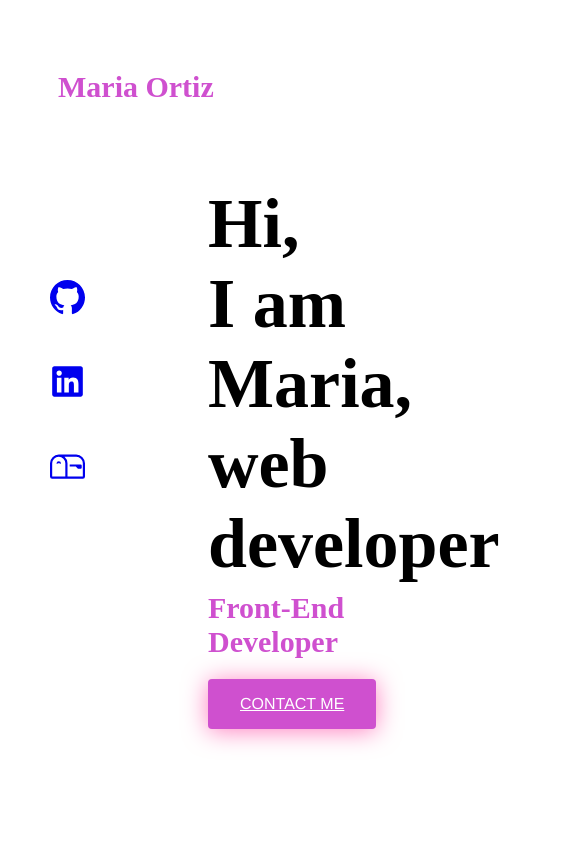
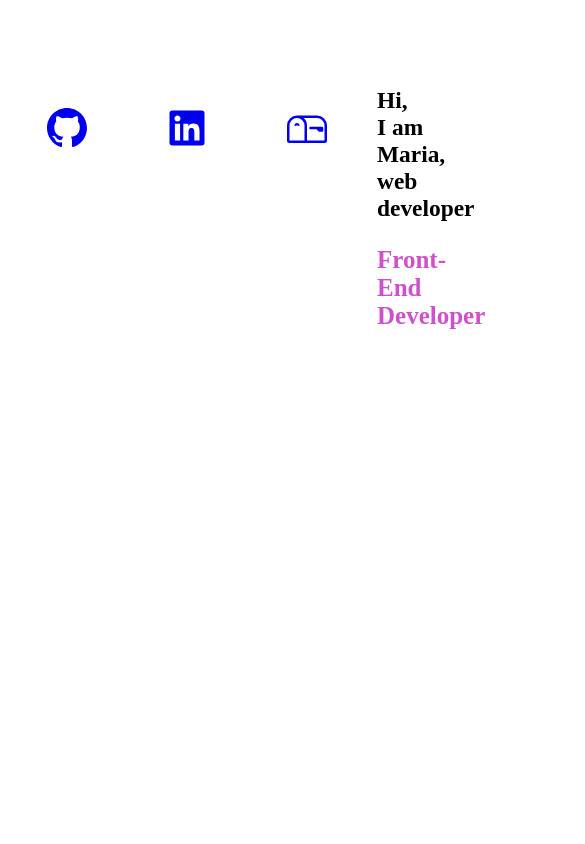
Before and after one commit to miaor5/My-personal-page, a React app: page / in a window 390 px wide. Shown: the top 844 px of the page, 585 px wide, since content can reach past the window. Built offline with nearby package versions, Linux system fonts and the light colour scheme.

Commit message:
main responsive

```diff
--- a/src/components/Home.js
+++ b/src/components/Home.js
@@ -1,18 +1,35 @@
 import '../styles/App.scss';
 import Menu from './Menu';
-import Social from './Social';
-import { Link } from 'react-router-dom';
 import Aboutme from './Aboutme';
 import Skills from './Skills';
 import Myprojects from './Myprojects';
 import Contactme from './Contactme';
+import { BsGithub } from 'react-icons/bs';
+import { FaLinkedin } from 'react-icons/fa';
+import { BsMailbox } from 'react-icons/bs';
 
 function Home(props) {
   return (
     <>
       <Menu />
-      <Social />
+
       <main className="main__container">
+        <nav className="social__links">
+          <a href="https://github.com/miaor5" alt="Github" className="github">
+            <BsGithub />
+          </a>
+          <a
+            href="https://www.linkedin.com/in/maria-ortiz-mero-a48871206/"
+            alt="Linkeding"
+            className="ln"
+          >
+            <FaLinkedin />
+          </a>
+          <a href="mailto:ortiz.maria.mero@gmail.com">
+            <BsMailbox />
+          </a>
+        </nav>
+        <div>
           <h1 className="main__container--name" id="Home">
             Hi,
             <br /> I am Maria,
@@ -22,6 +39,7 @@ function Home(props) {
           <a href="#contact" className="main__container--button">
             CONTACT ME
           </a>
+        </div>
       </main>
       <Aboutme />
       <Skills />
--- a/src/components/Menu.js
+++ b/src/components/Menu.js
@@ -4,7 +4,7 @@ function Menu(props) {
   return (
     <>
       <header className="header">
-        <h4 className="header__title">Maria Ortiz</h4>
+
         <div>
           <ul className="header__list">
             <li>
--- a/src/components/Social.js
+++ b/src/components/Social.js
@@ -7,7 +7,7 @@ import { BsMailbox } from 'react-icons/bs';
 function Social() {
   return (
     <>
-      <nav className="social__links">
+      {/* <nav className="social__links">
         <a href="https://github.com/miaor5" alt="Github" className="github">
           <BsGithub />
         </a>
@@ -21,7 +21,7 @@ function Social() {
         <a href="mailto:ortiz.maria.mero@gmail.com">
           <BsMailbox />
         </a>
-      </nav>
+      </nav> */}
     </>
   );
 }
--- a/src/styles/App.scss
+++ b/src/styles/App.scss
@@ -1,11 +1,10 @@
 body{
   background-color: white;
 }
+//Menu
 .header {
-  display: flex ;
-  flex-direction: row;
-  justify-content: space-between;
-  width: 100vh;
+  background-color: red;
+  width: 100vw;
   color: rgb(207, 80, 207);
   margin-left: 50px;
   margin-right: 10px;
@@ -17,26 +16,44 @@ body{
 }
 .header__list{
   position: fixed;
+  // right: 30px;
   list-style:none;
   text-decoration: none;
   display: flex;
   font-weight: bold;
   gap: 20px;
   font-size: 17px;
-  margin-left: 40px;
+  // margin-left: 40px;
+}
+@media (max-width: 768px) {
+  .header {
+    display: none;
+  }
+  .header__list{
+    display: none;
+  }
+}
+
+
+//Home
+.main__container{
+  display: flex;
+  flex-direction: row;
+  height: 100vh;
+  width: 100vw;
 }
 .main__container--name{
 color: black;
-font-size: 70px;
-margin-top: 40px;
+font-size: 6vw;
+margin-top: 0.1vh;
 margin-left: 200px;
 }
 .main__container--title{
   color:rgb(207, 80, 207);
   margin-left: 200px;
-  margin-top: -40px;
+  margin-top: -20px;
   margin-bottom: 20px;
-  font-size: 30px;
+  font-size: 4vw;
 }
 .main__container--button{
   margin-left: 200px;
@@ -54,7 +71,66 @@ margin-left: 200px;
   transition: transform ease-in 0.1s, box-shadow ease-in 0.25s;
   box-shadow: 0 2px 25px rgba(255, 0, 130, 0.5);
 }
+@media (max-width: 768px) {
 
+  .main__container{
+    height: 100vh;
+  }
+  .main__container--name{
+    color: black;
+    // font-size: 5vw;
+    margin-top: 50%;
+    margin-left: 50px;
+    }
+    .main__container--title{
+      color:rgb(207, 80, 207);
+      margin-left: 50px;
+      margin-top: 15%;
+      margin-bottom: 20px;
+      font-size: 25px;
+    }
+    .main__container--button{
+      display: none;
+
+    }
+}
+
+//Home-Social
+
+.social__links{
+  display: flex;
+  flex-direction: column;
+  font-size: 3vw;
+  gap: 40px;
+  margin-left: 10%;
+  margin-top: 100px;
+  color: rgb(207, 80, 207);
+   :hover{
+    font-size: 4vw;
+    color: rgba(255, 0, 130, 0.5);
+   }
+  }
+  @media (max-width: 768px) {
+    .social__links{
+      display: flex;
+      flex-direction: row;
+      font-size: 40px;
+      color: rgb(207, 80, 207);
+      // position: absolute;
+      // top: 500px;
+      // left: 60px;
+   :hover{
+    font-size: 50px;
+    color: rgba(255, 0, 130, 0.5);
+   }
+  }
+  .github{
+    margin-right: 40px;
+  }
+  .ln{
+    margin-right: 40px;
+  }
+    }
 //Skills
 .container{
   height: 100vh;
@@ -98,25 +174,17 @@ margin-left: 200px;
    box-shadow: 0px 0px 15px 15px rgb(207, 80, 207);
   -webkit-box-shadow: 0px 0px 15px 15px rgb(207, 80, 207);
 }
+@media (max-width: 768px) {
+  .container{
+    padding-top: 150px;
+    padding-bottom: 550px;
+  }
+  .skills--icons{
+    width: 100px;
+    height: 100px;
+  }
+}
 
-
-//Social
-
-.social__links{
-display: flex;
-flex-direction: column;
-font-size: 35px;
-color: rgb(207, 80, 207);
-position: absolute;
-top: 280px;
-left: 50px;
-gap: 40px;
-
- :hover{
-  font-size: 50px;
-  color: rgba(255, 0, 130, 0.5);
- }
-}
 
 //About Me
 
@@ -125,7 +193,7 @@ gap: 40px;
   width: 100%;
   display: grid;
   column-gap: auto;
-  grid-template-columns: 400px 400px;
+  grid-template-columns: 1fr 1fr;
   grid-template-rows:1fr 1fr 1fr;
   justify-content: space-between;
   width: 900px;
@@ -170,48 +238,26 @@ gap: 40px;
 .aboutme{
   display: flex;
   flex-direction: column;
-  margin-left: 60px;
+  width: 100%;
+  margin-left: 40px;
   margin-top: 200px;
+
     &__image{
-      margin-left: 8px;
-      margin-top: 20px;
+      margin-left: 20px;
     }
     &__text{
-      width: 290px;
       margin-bottom: 250px;
       font-size: 20px;
+      width: auto;
+      flex-wrap: wrap;
+
     }
     &__title{
-      margin-left: 50px;
+      padding-bottom: 20px;
       }
 }
 
 }
-
-// @media all and (min-width: 1200px) {
-//   .aboutme{
-//     display: flex;
-//     flex-direction: column;
-//     margin-left: 60px;
-//     margin-top: 200px;
-//       &__image{
-//         margin-left: 8px;
-//         margin-top: 20px;
-//       }
-//       &__text{
-//         width: 290px;
-//         margin-bottom: 250px;
-//         font-size: 20px;
-//       }
-//       &__title{
-//         margin-left: 50px;
-//         }
-//   }
-
-//   }
-
-
-
 
 
 
```
Lines whose indentation alone changed are shown as unchanged.
